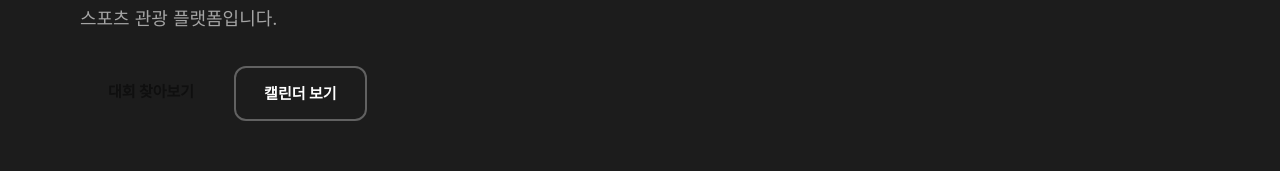
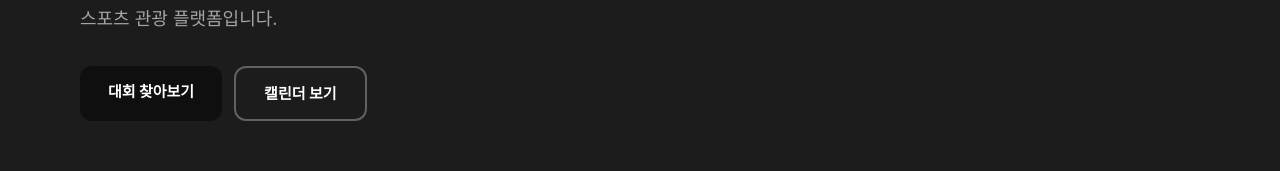
Before and after one commit to ljw22112/sportrip-v2, a Next.js app: page /about in a window 1280 px wide. Shown: the part 387-558 px from the top of the page. Built offline with nearby package versions, Linux system fonts and the light colour scheme; a web font is replaced by a local one.

Commit message:
fix: About 히어로 버튼 다크 배경+흰색 글씨

```diff
--- a/src/app/about/page.tsx
+++ b/src/app/about/page.tsx
@@ -65,7 +65,7 @@ export default function AboutPage() {
             </p>
             <div className="flex flex-wrap gap-3">
               <Link href="/events"
-                className="px-7 py-3.5 bg-[bg-accent] text-white font-extrabold text-[15px] rounded-xl hover:opacity-90 transition-opacity">
+                className="px-7 py-3.5 font-extrabold text-[15px] rounded-xl hover:opacity-90 transition-opacity" style={{background:'#0F0F0F',color:'#fff'}}>
                 대회 찾아보기
               </Link>
               <Link href="/calendar"
```
